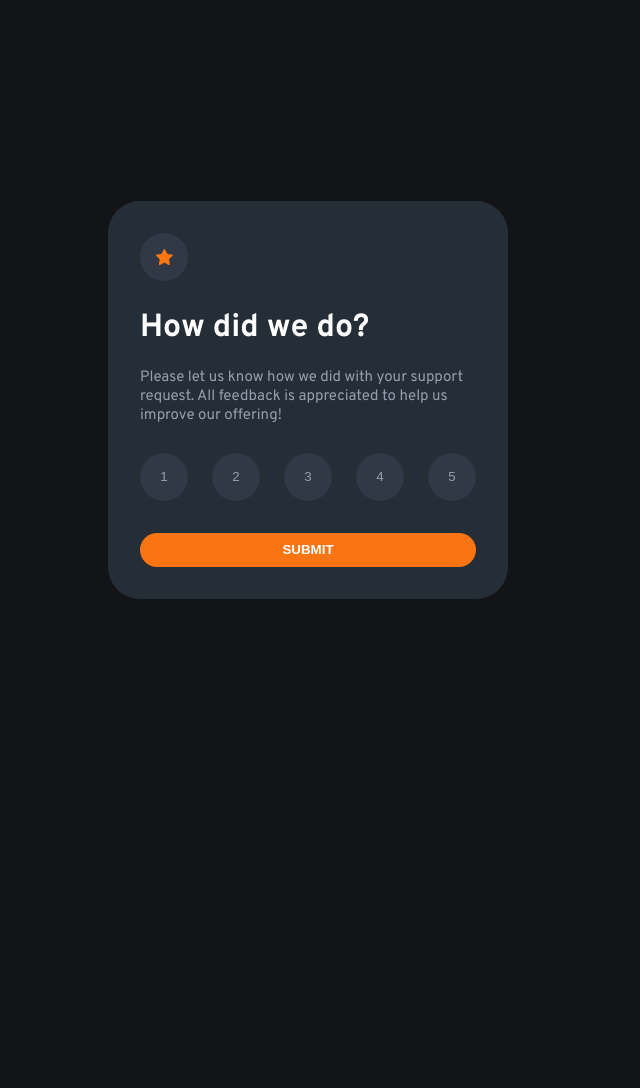
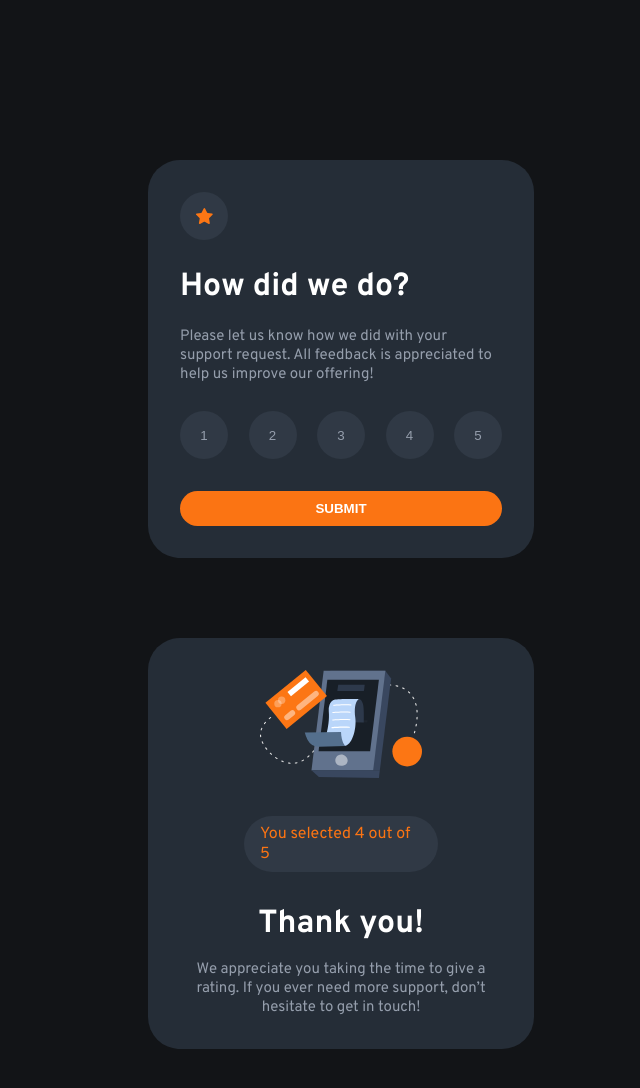
Before and after one commit to Tobistephenn/InteractiveRatingComponent, a plain HTML site: page index.html in a window 1280 px wide. Shown: the whole page, without its empty margins (332-972 px from the left). Before the commit the page ends 800 px from the top, so only its background shows below. Drawn offline with Linux system fonts and the light colour scheme.

Commit message:
merged html and css files

```diff
--- a/index.css
+++ b/index.css
@@ -9,14 +9,22 @@ body {
     align-items: center;
     justify-content: center;
     display: flex;
+    flex-direction: column;
     min-height: 100vh;
+    margin: 10rem 30rem;
+}
+
+.main-container {
+    margin: auto;
+    align-items: center;
+    justify-content: center;
 }
 
 .general-container {
     max-width: 25rem;
     height: fit-content;
     background-color:hsl(213, 19%, 18%) ;
-    margin: auto;
+    margin-bottom: 5rem;
     align-self: center;
     padding: 2rem;
     border-radius: 2rem;
@@ -52,12 +60,12 @@ body {
     margin: 1.7rem 0rem;
 }
 
-h1 {
+.text-container h1 {
     color: white;
     font-weight: 700;
 }
 
-p {
+.text-container p {
     color: hsl(217, 12%, 63%);
     font-weight: 400;
     font-size: 15px;
@@ -86,6 +94,52 @@ p {
     color: hsl(25, 97%, 53%);
 }
 
+.general-container2 {
+    max-width: 25rem;
+    height: fit-content;
+    background-color:hsl(213, 19%, 18%);
+    /* margin: 5rem 30rem; */
+    padding: 2rem;
+    border-radius: 2rem;
+    font-family: "Overpass", sans-serif;
+    font-optical-sizing: auto;
+    font-style: normal;
+    justify-content: center;
+    display: flex;
+    flex-direction: column;
+    align-items: center;
+}
+
+.illustration {
+    margin: 0rem 5rem 2rem;
+}
+
+.text-container1 {
+    background-color: hsl(214, 18%, 23%);
+    width: fit-content;
+    padding: 0.5rem 1rem;
+    border-radius: 2rem;
+    margin: 0rem 4rem 2rem;
+    color: hsl(25, 97%, 53%);
+}
+
+.text-container2 {
+    text-align: center;
+}
+
+.text-container2 h1 {
+    color: white;
+    font-weight: 700;
+}
+
+.text2 {
+    color: hsl(217, 12%, 63%);
+    font-weight: 400;
+    font-size: 15px;
+    width: 100%;
+    margin-top: 1rem;
+}
+
 @media screen and (max-width: 375px) {
     .general-container {
         width: 90%;
@@ -96,4 +150,12 @@ p {
         cursor: pointer;
         color: hsl(25, 97%, 53%);
     }
+
+    .general-container2 {
+        width: 85%;
+    }
+
+    .text-container1 {
+        margin: 0rem 0rem 2rem;
+    }
 }
--- a/index.html
+++ b/index.html
@@ -11,6 +11,7 @@
     <title>Interactive rating component</title>
 </head>
 <body>
+    <div class="main-container">
         <div class="general-container">
             <div class="star-container">
                 <img src="icon-star.svg" alt="">
@@ -37,5 +38,26 @@
 
             <button class="submit-button">SUBMIT</button>
         </div>
+
+        <div class="general-container2">
+            <div class="illustration">
+                <img src="/illustration-thank-you.svg" alt="">
+            </div>
+
+            <div class="text-container1">
+                <p>You selected 4 out of 5</p>
+            </div>
+
+            <div class="text-container2">
+                <h1>Thank you!</h1>
+
+                <p class="text2">
+                    We appreciate you taking the time to give a rating. If you ever need more support,
+                    don’t hesitate to get in touch!
+                </p>
+            </div>
+        </div>
+    </div>
+
 </body>
 </html>
--- a/thankYouState.css
+++ /dev/null
@@ -1,69 +0,0 @@
-* {
-    margin: 0;
-    padding: 0;
-    box-sizing: border-box;
-}
-
-body {
-    background-color: hsl(216, 12%, 8%);
-    align-items: center;
-    justify-content: center;
-    display: flex;
-    min-height: 100vh;
-}
-
-.general-container {
-    max-width: 25rem;
-    height: fit-content;
-    background-color:hsl(213, 19%, 18%);
-    margin: auto;
-    padding: 2rem;
-    border-radius: 2rem;
-    font-family: "Overpass", sans-serif;
-    font-optical-sizing: auto;
-    font-style: normal;
-    justify-content: center;
-    display: flex;
-    flex-direction: column;
-    align-items: center;
-}
-
-.illustration {
-    margin: 0rem 5rem 2rem;
-}
-
-.text-container1 {
-    background-color: hsl(214, 18%, 23%);
-    width: fit-content;
-    padding: 0.5rem 1rem;
-    border-radius: 2rem;
-    margin: 0rem 4rem 2rem;
-    color: hsl(25, 97%, 53%);
-}
-
-.text-container2 {
-    text-align: center;
-}
-
-h1 {
-    color: white;
-    font-weight: 700;
-}
-
-.text2 {
-    color: hsl(217, 12%, 63%);
-    font-weight: 400;
-    font-size: 15px;
-    width: 100%;
-    margin-top: 1rem;
-}
-
-@media screen and (max-width: 375px) {
-    .general-container {
-        width: 85%;
-    }
-
-    .text-container1 {
-        margin: 0rem 0rem 2rem;
-    }
-}
```
Also changed, not shown: thankYouState.html (deleted, +0 -32 lines). Lines whose indentation alone changed are shown as unchanged.
